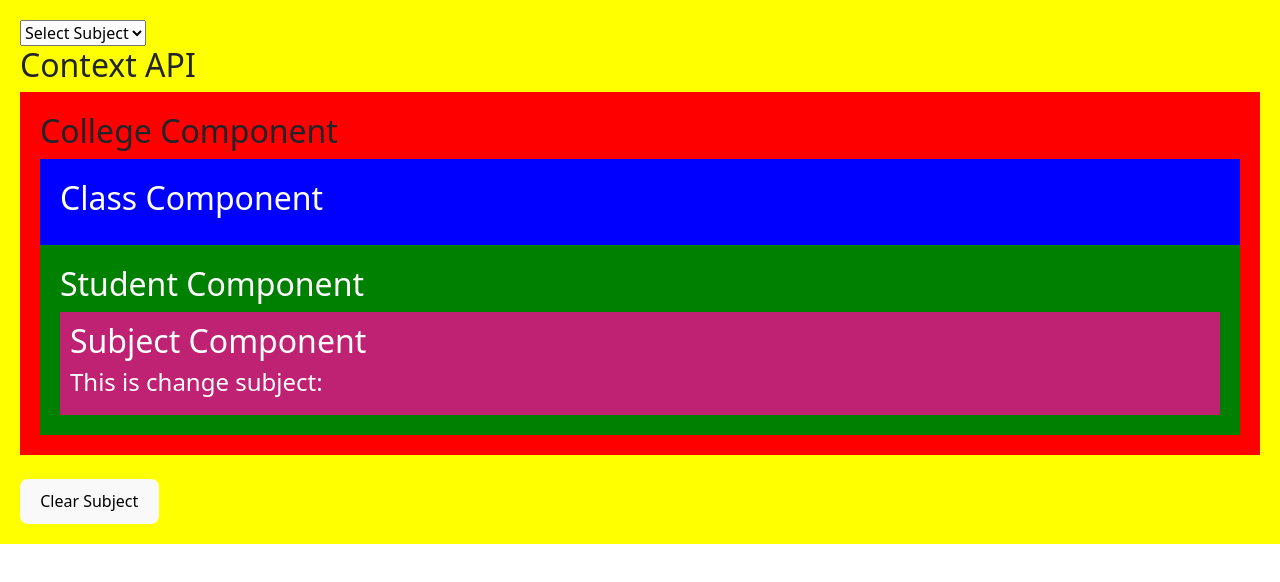
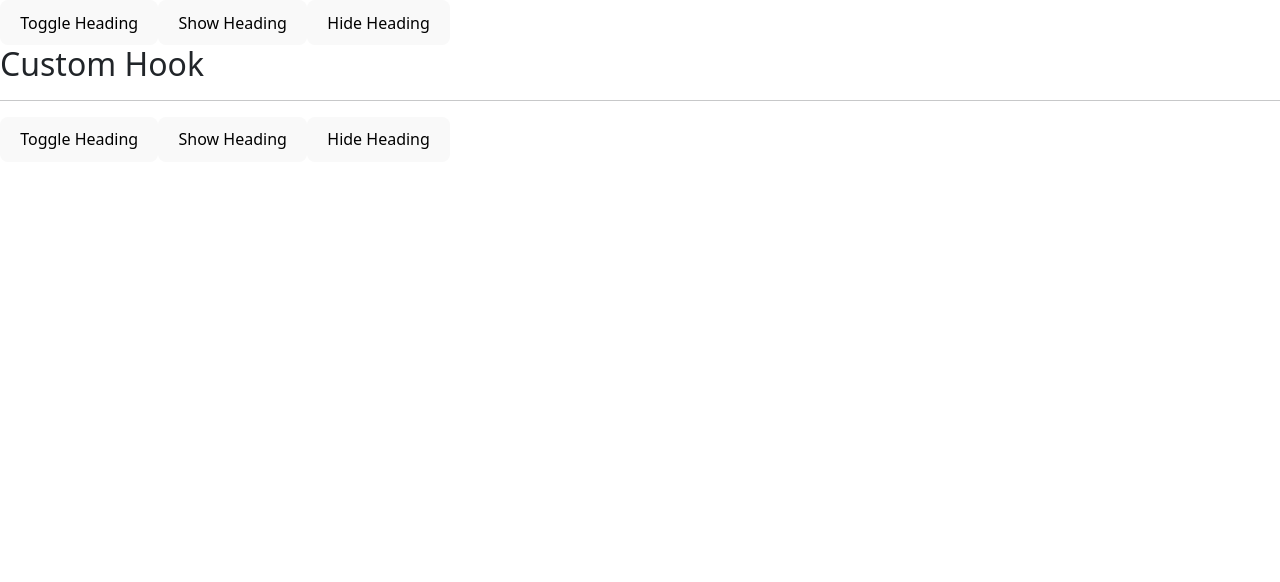
Before and after one commit to Junaid-webdev/react, a React (Vite) app in the folder react-app/: page / in a window 1280 px wide. Shown: the top 582 px of the page. Built offline with nearby package versions, Linux system fonts and the light colour scheme.

Commit message:
Coustom hook

```diff
--- a/react-app/src/App.jsx
+++ b/react-app/src/App.jsx
@@ -1,28 +1,30 @@
-import { useState } from "react";
-import College from "./College1";
-import { SubjectContext } from "./ContextData";
+import useToggle from "./toggle";
 
 function App(){
 
-  const [subject,setSubject]=useState('')
+const [value,toggleValue]=useToggle(true);
+const [data,setData]=useToggle()
+console.log(value);
 
-  return <div style={{ backgroundColor:"yellow", padding:"20px", }}>
-    <select value={subject} onChange={(e)=>setSubject(e.target.value)}>
-      <option value="">Select Subject </option>
-      <option value="Math">Math</option>
-      <option value="English">English</option>
-      <option value="Hindi">Hindi</option>
-      <option value="History">History</option>
-    </select>
- <SubjectContext.Provider value={subject}>
-   <h2>Context API</h2>
-  <College/>
- </SubjectContext.Provider>
- <br />
- <button onClick={()=>setSubject('')}>Clear Subject</button>
-</div>
+return<>
 
+<button onClick={toggleValue}>Toggle Heading</button>
+<button onClick={()=>toggleValue(true)}>Show Heading</button>
+<button onClick={()=>toggleValue(false)}>Hide Heading</button>
 
+{
+  value? <h2>Custom Hook</h2>:null
+}
+<hr />
+
+<button onClick={setData}>Toggle Heading</button>
+<button onClick={()=>setData(true)}>Show Heading</button>
+<button onClick={()=>setData(false)}>Hide Heading</button>
+
+{
+  data? <h2>Second Heading </h2>:null
+}
+</>
 
 }
-export default App;
+export  default App;
--- /dev/null
+++ b/react-app/src/toggle.jsx
@@ -0,0 +1,15 @@
+import { useState } from "react"
+
+const useToggle = (defaultVal)=>{
+    const [value,setVlaue] = useState(defaultVal)
+    function toggleValue (val){
+        if(typeof val!='boolean'){
+            setVlaue(!value)
+        }else{
+            setVlaue(val)
+        }
+    }
+
+    return [value,toggleValue]
+}
+export default useToggle;
```
Also changed, not shown: react-app/src/table.jsx (added, +54 -0 lines).
